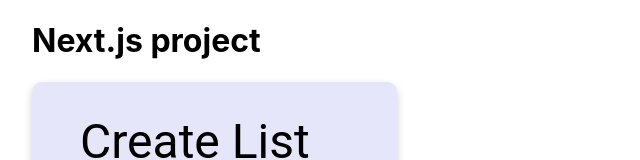
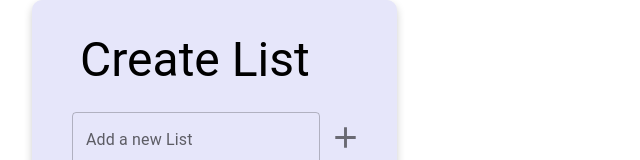
Before and after one commit to mnca16/todolist-nextjs, a Next.js app: page / in a window 1280 px wide. Shown: the top 160 px of the page, without its empty margins (0-640 px from the left). Built offline with nearby package versions, Linux system fonts and the light colour scheme; no server answers; the database is empty.

Commit message:
deleted some comments

```diff
--- a/components/AddItemForm.js
+++ b/components/AddItemForm.js
@@ -20,7 +20,6 @@
 
   //adds a list item title with the POST method  (the fornt-end)
   const addListItem = async (newListItem) => {
-    console.log(newListItem)
     try {
       const res = await fetch("/api/listItems/addItem", {
         method: "POST",
--- a/pages/api/lists/getList.js
+++ b/pages/api/lists/getList.js
@@ -5,7 +5,7 @@
 export default async function getList(req, res) {
   try {
     await connectMongo()
-    const lists = await List.find({}) // ---> mongoose read method
+    const lists = await List.find({}) // ---> mongoose read method (reads all the data)
     res.json({ lists })
   } catch (error) {
     res.json({ error })
--- a/pages/index.js
+++ b/pages/index.js
@@ -37,7 +37,6 @@
         <meta name="description" content="Generated by create next app" />
         <link rel="icon" href="/favicon.ico" />
       </Head>
-      <h1>Next.js project</h1>
       <AddListForm addNewList={addNewList} />
       <Lists list={list} deleteList={deleteList} />
     </div>
```
Also changed, not shown: pages/api/listItems/[deleteItemID].js (deleted).
